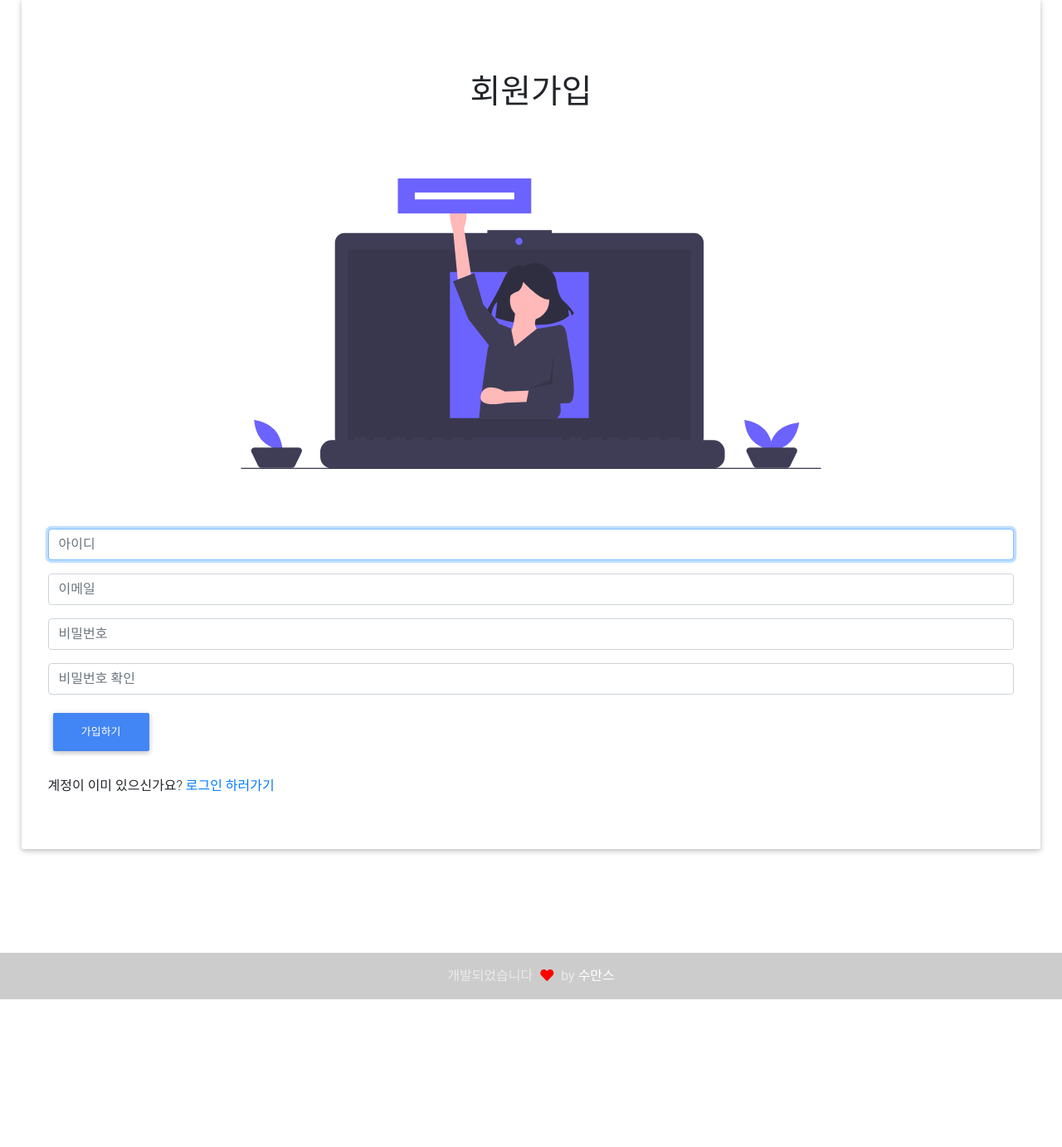
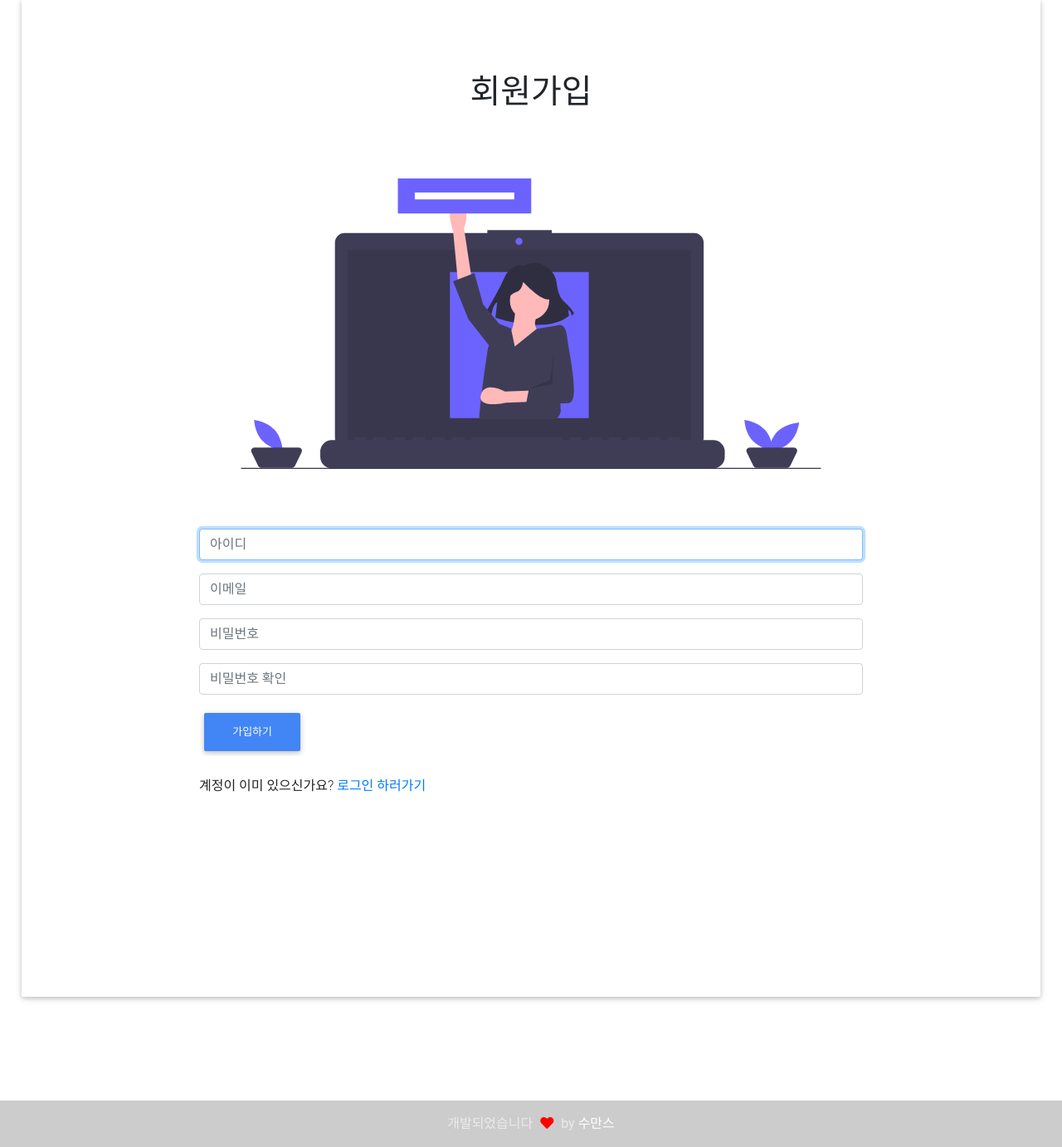
Before and after one commit to JinZero12/mysite, a Django app: page /register in a window 1280 px wide. Shown: the part 117-1499 px from the top of the page at 83% size. Before the commit the page ends 1321 px from the top, so only its background shows below. Run offline with Django 3.2, Linux system fonts and the light colour scheme; some libraries are stand-ins or nearby versions; some web fonts are replaced.

Commit message:
2022.09.27

```diff
--- a/auctions/static/auctions/styles.css
+++ b/auctions/static/auctions/styles.css
@@ -3,7 +3,7 @@
 	padding-right: 2%;
 }
 
-#body{
+.body{
 font-family: 'NexonLv2Gothic';
 }
 
@@ -11,6 +11,9 @@ font-family: 'NexonLv2Gothic';
 text-align: center;
 }
 
+.h1{
+animation : slide 2s;
+}
 
 @keyframes slide{
 from{
@@ -20,3 +23,12 @@ to{
 left: 400px;
 }
 }
+
+.text-left{
+left:0;
+right:0;
+margin-left:auto;
+margin-right:auto;
+width: 800px;
+height: 500px;
+}
--- a/auctions/templates/auctions/activelisting.html
+++ b/auctions/templates/auctions/activelisting.html
@@ -12,9 +12,9 @@
         <!-- Subtitle -->
         <p class="black-text my-4 font-weight-bold">사용자가 요청한 딜리버리 목록입니다.</p>
         <!-- Grid row -->
-        <div class="row d-flex justify-content-center">
+        <div class="row d-flex justify-content-around">
             <!-- Grid column -->
-            <div class="col-xl-7 pb-2">
+            <div class="col-xl-5 pb-4">
                 {% if empty %}
                     <br>
                     <img src="../../static/auctions/img/foractive.svg" alt="indeximage" style="height: 350px;" class="embed-responsive">
--- a/auctions/templates/auctions/createlisting.html
+++ b/auctions/templates/auctions/createlisting.html
@@ -10,18 +10,18 @@
         <div class="jumbotron text-center lighten-4">
 
             <!-- Title -->
-            <br><h1><strong>딜리버리 요청하기</strong></h1> <br> <br>
+            <br><h1><strong>퀵 요청하기</strong></h1> <br> <br>
             <br>
             <img src="../../static/auctions/img/forcreate.svg" alt="indeximage" style="height: 350px;" class="embed-responsive">
             <br> <br> <br>
             <!-- <hr class="my-4 pb-2"> -->
 
             <!-- Grid row -->
-            <div class="text-left">
+            <div class="text-left" >
 
                 <form action="{% url 'createlisting' %}" method="POST">
                     {% csrf_token %}
-                    <div class="form-group">
+                    <div class="form-group" >
                         <input class="form-control" autofocus type="text" name="title" placeholder="제목">
                     </div>
                     <div class="form-group">
```
Also changed, not shown: auctions/templates/auctions/closedlisting.html (+6 -1 lines), db.sqlite3.
